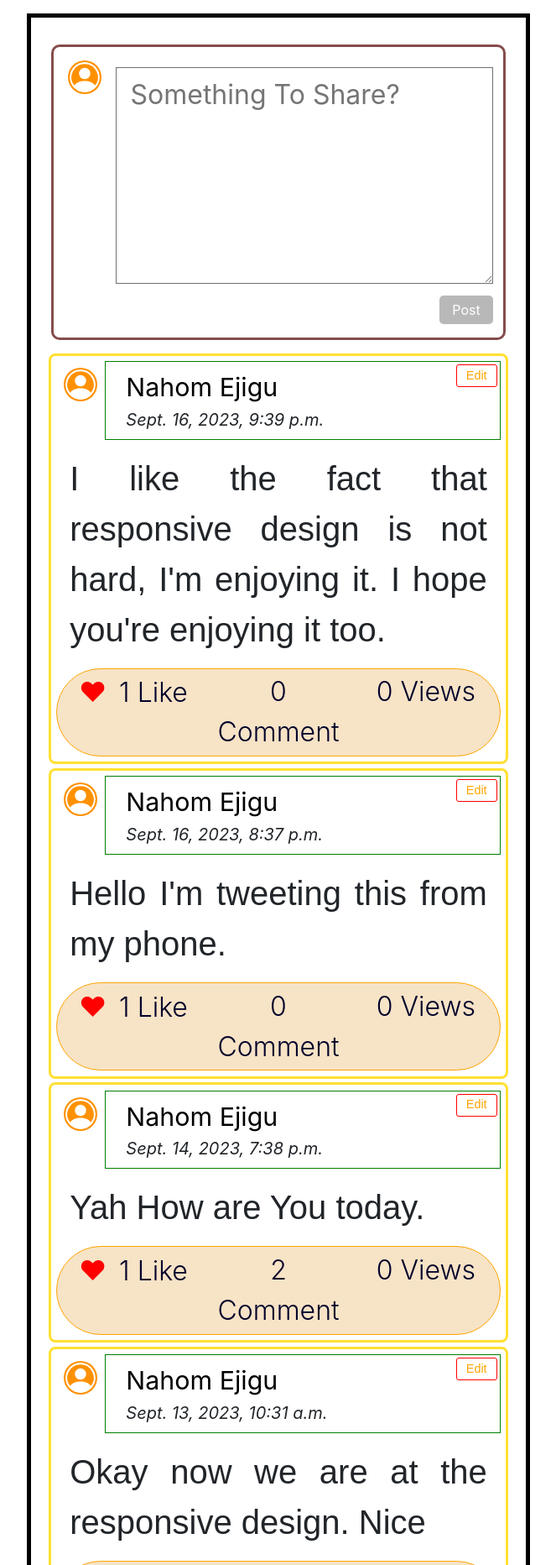
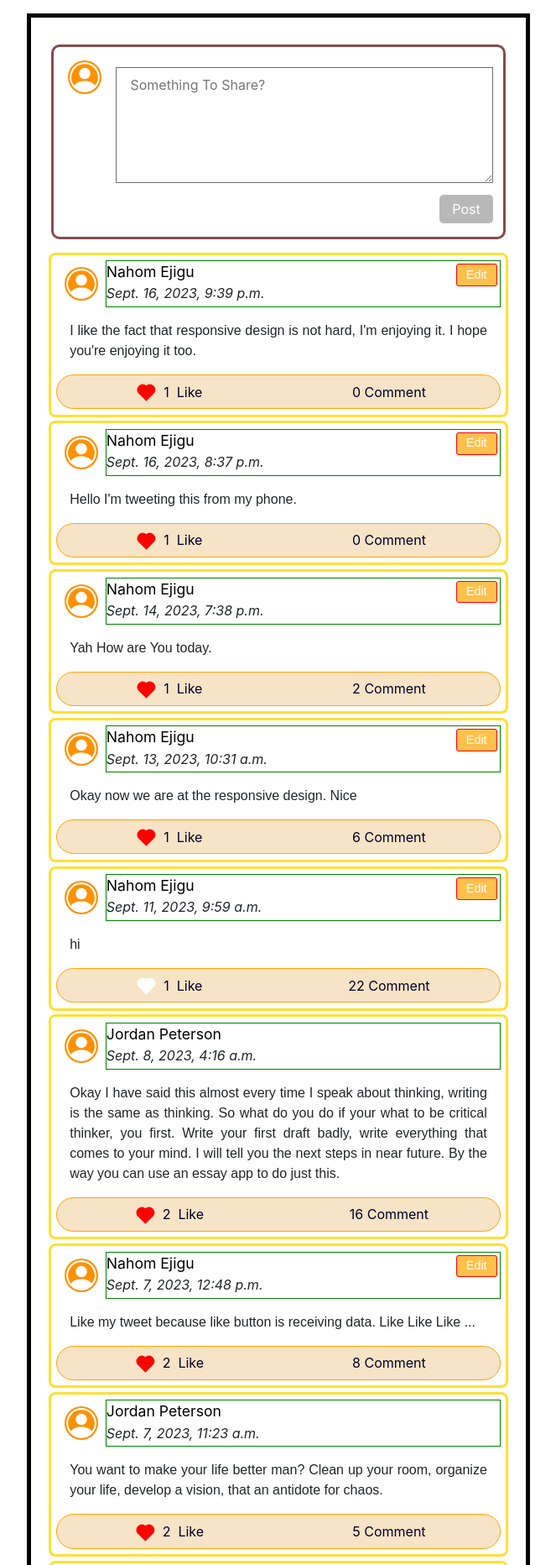
Before and after one commit to mohani-01/project4, a Django app: page / in a window 1280 px wide. Shown: the part 56-1920 px from the top of the page at 84% size, without its empty margins (308-971 px from the left). Run offline with Django 3.2, Linux system fonts and the light colour scheme; a user stored in the database is signed in; data comes from the database, SQL or seed files in the repository; both versions use the stored data as it was after the commit; some libraries are stand-ins or nearby versions.

Commit message:
like button is done

```diff
--- a/network/static/network/index.js
+++ b/network/static/network/index.js
@@ -79,14 +79,14 @@ document.addEventListener('DOMContentLoaded', () => {
     // }
 
     // if user click the like exist
-    if (document.querySelector('.like')) {
+    if (document.querySelector('.heart')) {
         // for each like button clicked fetch the user id
-        document.querySelectorAll('.like').forEach(element => {
+        document.querySelectorAll('.heart').forEach(element => {
 
             element.addEventListener('click', button => {
 
                 const like = button.target;
-
+                console.log(like);
                 // fetch the data
                 // the api is implemented in the way that if they user all readly like that button return False
                 // by removing the user for the post like list and vice versa
@@ -111,15 +111,15 @@ document.addEventListener('DOMContentLoaded', () => {
                     else {
                         // if the
                         if (message.liked) {
-                            like.className = "liked like";
+                            like.className = "liked heart";
 
                         } else {
-                            like.className = "not-liked like";
+                            like.className = "not-liked heart";
                         }
 
                         // get the html tag where the number of like is put down.
-                        const text = like.parentElement.querySelector('.like-number');
-
+                        const text = like.parentElement.parentElement.querySelector('.like-number');
+                        console.log(text);
                         // then insert the number inside that
                         // converting is neccessary
                         text.innerHTML = message.like;
@@ -229,16 +229,19 @@ function editPage(element, content) {
     place.appendChild(textarea);
     place.appendChild(div);
 
+    textarea.focus();
+    // move the cursor to the end text inside textarea
+    textarea.setSelectionRange(textarea.value.length, textarea.value.length)
+
+
+
 
     // resize the height of textarea
     place.querySelectorAll('.edit-content').forEach(textarea => {
-
         textarea.style.height = textarea.scrollHeight + 24 + 'px';
-
         textarea.onkeyup = () => {
             textarea.style.height = 'auto';
             textarea.style.height = textarea.scrollHeight + 24 + 'px';
-
             }
     })
     // listen for click [Cancel and Edit]
@@ -335,7 +338,7 @@ function createNewComment(text, element) {
 
         // create a new element for new comment
         const outerdiv = document.createElement('div');
-        outerdiv.className = "post-comment new-post";
+        outerdiv.className = "post-comment";
         // insert everything to it.
         outerdiv.innerHTML = createCommentElement(message);
 
--- a/network/static/network/styles.css
+++ b/network/static/network/styles.css
@@ -523,7 +523,7 @@
         outline: none;
         width: 100%;
         padding: 1rem 1rem;
-        font-size: 2rem;
+        /* font-size: 2rem; */
     }
 
     #text-post:hover {
@@ -613,7 +613,7 @@
 
     .edit-content {
         /* width: 700px; */
-        font-size: 2rem;
+        /* font-size: 2rem; */
         /* margin: 1rem 2rem; */
         padding: 1rem 2rem 0.5rem 4rem;
         border: none;
@@ -630,7 +630,7 @@
         margin: 1rem 0.5rem;
         padding: 0.5rem 1rem;
         border-radius: 5px;
-        font-size: 2rem;
+        /* font-size: 2rem; */
     }
 
 
@@ -668,10 +668,10 @@
 
     .user-username {
         /* border: 4px solid goldenrod; */
-        padding: 0.5rem 1.5rem;
+        /* padding: 0.5rem 1.5rem; */
         width: 100%;
         border: 1px solid green;
-        font-size: 20px;
+        /* font-size: 20px; */
     }
 
     .hyper-link-post {
@@ -686,7 +686,7 @@
     }
 
     .hyper-link-username {
-        font-size: 1.9rem;
+        /* font-size: 1.2rem; */
         font-weight: 400;
         /* font-size: 1.1rem; */
     }
@@ -699,9 +699,9 @@
         padding: 2rem;
         /* max-height: 11rem; */
         overflow: auto;
-        font-family: Arial, Noto-Sans ;
-        font-size: 2.5rem;
-        font-weight: 300;
+        font-family: sans-serif ;
+        font-size: 1rem;
+        font-weight: 400;
         text-align: justify;
     }
 
@@ -720,8 +720,8 @@
     .post-info> div {
         /* margin: 0 2rem; */
         width: 100%;
-        font-size: 2rem;
-        font-weight: 350;
+        /* font-size: 2rem; */
+        /* font-weight: 350; */
         text-align: center;
         border: 2px solid transparent;
         color: rgb(0, 0, 42);
@@ -804,7 +804,7 @@
         background-color: orange;
         color: white;
         font-weight: 400;
-        font-size: 2rem;
+        /* font-size: 2rem; */
 
         padding: 0.5rem 2rem;
         border: 1px solid orangered;
@@ -834,7 +834,7 @@
         /* font-stretch: extra-expanded; */
         font-weight: 650;
         width: 100%;
-        font-size: 30px;
+        /* font-size: 30px; */
     }
     #profile-info > div:hover {
         border-bottom: 2px solid orangered;
@@ -1064,15 +1064,16 @@
         font-size: 0.9rem;
         font-family: sans-serif;
         font-weight: 500;
-        color: orange;
-        background-color: transparent;
+        color: white;
+        background-color: rgba(255, 165, 0, 0.7);
         border: 0.1rem solid red;
         border-radius: 3px;
     }
 
     .edit:hover {
-        color: black;
+        color: orange;
         background-color: rgb(255, 242, 219);
+        border-color: orange;
         box-shadow: 0px 0px 2px 2px rgb(249, 229, 143);
         border-radius: 4px;
     }
@@ -1142,41 +1143,100 @@
 
 
     .post-info {
-        display: flex;
+        /* display: flex;
         justify-content: space-evenly;
+        align-items: center; */
         /* padding: 0 0.5rem; */
         border: 1px solid orange;
         background-color: rgb(247, 227, 198);
         border-radius: 5rem;
     }
     .post-info:hover {
-        background-color: rgb(238, 230, 211);
+        background-color: rgb(246, 224, 172);
     }
-    .post-info> div {
+    .post-info >  div {
         /* margin: 0 2rem; */
-        width: 100%;
+        /* width: 100%; */
+        display: flex;
+        justify-content: center;
+        align-items: center ;
         text-align: center;
         border: 2px solid transparent;
         color: rgb(0, 0, 42);
     }
+
     .post-info > div:hover {
-        border-radius: 5rem;
-        background-color: rgb(228, 223, 219);
-        color: rgb(54, 46, 0);
+        background-color: transparent;
     }
 
-    .liked {
-        background-color: transparent;
-        border: none;
-        color: red;
-        outline: blue;
+    .span-like {
+        border: .001rem solid transparent;
+        display: flex;
+        justify-content: center;
+        align-items: center;
+        width: 2rem;
+        height: 1rem;
+        padding: 17px 1px 13px 1px;
+        margin: 0;
+        position: relative;
+        border-radius: 50%;
+    }
+
+
+    .heart {
+
+        width: .8rem;
+        height: .8rem;
+        background-color: white;
+        position: absolute;
+        transform: rotate(45deg);
+    }
+
+    .heart::before {
+        content: "";
+        width: inherit;
+        height: inherit;
+        background-color: inherit;
+        position: absolute;
+        /*  */
+        right: 0%;
+        /* top: 0%; */
+        bottom: 50%;
+        border-radius: 50%;
+
+    }
+
+    .heart::after {
+        content: "";
+        width: inherit;
+        height: inherit;
+        background-color: inherit ;
+        position: absolute;
+
+        border-radius: 50%;
+        bottom: 0%;
+        left: -50%;
+    }
+
+
+
+
+
+     .liked {
+        background-color: rgb(255, 0, 0);
     }
 
     .not-liked {
-        border: none;
-        background-color: transparent;
-        color: white;
+        background-color: white;
     }
+
+    .not-liked:hover, .liked:hover {
+        width: .7rem;
+        height: .7rem;
+    }
+
+
+
 
     .comments:hover {
         cursor: pointer;
@@ -1287,6 +1347,10 @@
 
     .post-comment {
         display: flex;
+        border: .1rem solid gold;
+        margin: 10px;
+        padding: 10px;
+        border-radius: 25px;
     }
 
     .comment-area {
@@ -1304,7 +1368,7 @@
     }
 
     .comment {
-        padding: 1rem;
+        padding: 1rem 0;
     }
 
     .comment-textarea {
--- a/network/templates/network/layout.html
+++ b/network/templates/network/layout.html
@@ -6,7 +6,7 @@
         <!-- <script crossorigin src="https://unpkg.com/react@18/umd/react.development.js"></script>
         <script crossorigin src="https://unpkg.com/react-dom@18/umd/react-dom.development.js"></script>
         <script src="https://unpkg.com/@babel/standalone/babel.min.js"></script> -->
-
+        <!-- <link rel="stylesheet" href="https://maxcdn.bootstrapcdn.com/bootstrap/3.4.1/css/bootstrap.min.css"> -->
         <link href="https://cdn.jsdelivr.net/npm/bootstrap@5.3.1/dist/css/bootstrap.min.css" rel="stylesheet" integrity="sha384-4bw+/aepP/YC94hEpVNVgiZdgIC5+VKNBQNGCHeKRQN+PtmoHDEXuppvnDJzQIu9" crossorigin="anonymous">
         <script src="https://cdn.jsdelivr.net/npm/bootstrap@5.3.1/dist/js/bootstrap.bundle.min.js" integrity="sha384-HwwvtgBNo3bZJJLYd8oVXjrBZt8cqVSpeBNS5n7C8IVInixGAoxmnlMuBnhbgrkm" crossorigin="anonymous"></script>
         <meta name="viewport" content="width=device-width, initial-scale=1.0">
@@ -101,17 +101,23 @@
 
                             <div class="post-info">
                                 <div>
-                                    {% if user in post.like.all %}
-                                        <button class="liked like" data-post_id="{{post.id}}" data-liked="True" >❤</button>
 
-                                    {% else %}
-                                        <button class="not-liked like" data-post_id="{{post.id}}" data-liked="True">❤</button>
-                                    {% endif %}
 
-                                    <span data-post_id="{{post.id}}" class="like-number numbers"> {{ post.like.all.count }}</span>
-                                    Like</div>
-                                <div class="comments"> <span class="numbers"> {{ post.comment.all.count }}</span> Comment</div>
-                                <div><span class="numbers"> {{ post.views}} </span>  Views</div>
+                                        <div class="span-like">
+                                            {% if user in post.like.all %}
+                                            <div class="liked heart" data-post_id="{{post.id}}" data-liked="True" class="not-liked like" > </div>
+
+                                            {% else %}
+                                                <div class="not-liked heart" data-post_id="{{post.id}}" data-liked="False" class="not-liked like">  </div>
+                                            {% endif %}
+                                        </div>
+
+                                        &nbsp;<span data-post_id="{{post.id}}" class="like-number numbers"> {{ post.like.all.count }} </span> &nbsp;
+                                    Like
+                                        </div>
+
+                                <div class="comments"> <span class="numbers"> {{ post.comment.all.count }}</span>&nbsp;Comment</div>
+                                <!-- <div><span class="numbers"> {{ post.views}} </span>  Views</div> -->
                             </div>
                             <div style="display: none;" class="post-comments">
                                 Comments
@@ -164,7 +170,7 @@
 
 
 
-                    {% if posts.number %}
+                    {% if posts.number and posts.num_pages > 1 %}
                     <nav aria-label="...">
                         <ul class="pagination">
                         {% if posts.has_previous%}
--- a/network/views.py
+++ b/network/views.py
@@ -62,6 +62,7 @@ def editpost(request, post_id):
     data = json.loads(request.body)
     if not data.get("post"):
         return JsonResponse({"error": "Cannot find edit field."}, status=422)
+
     post.post = data["post"].strip()
     post.save()
 
@@ -168,6 +169,7 @@ def like(request, post_id):
                             "like": like,
                             "liked" : True })
 
+
 @login_required(login_url="/login")
 def comment(request, post_id):
     user = request.user
```
Also changed, not shown: db.sqlite3.
